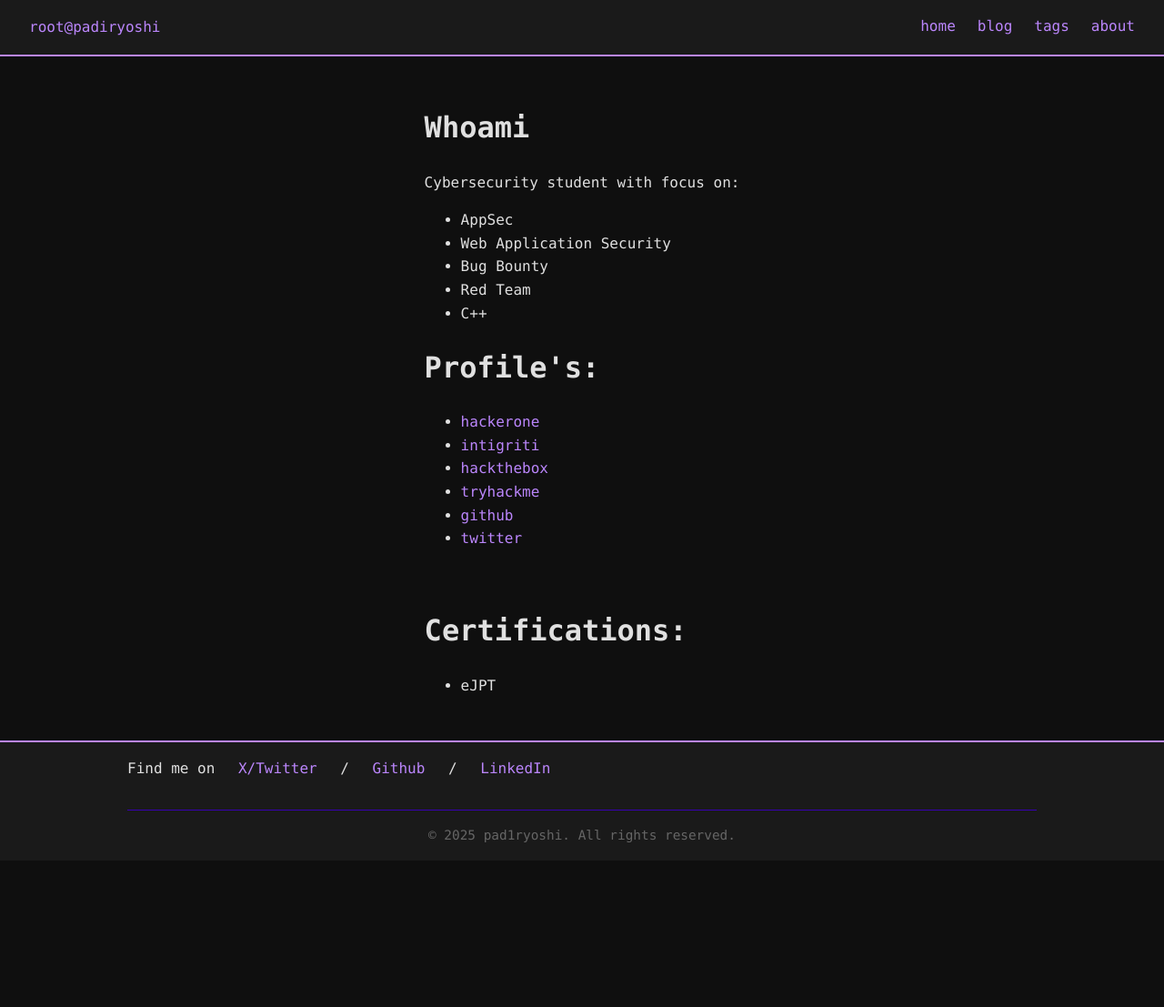
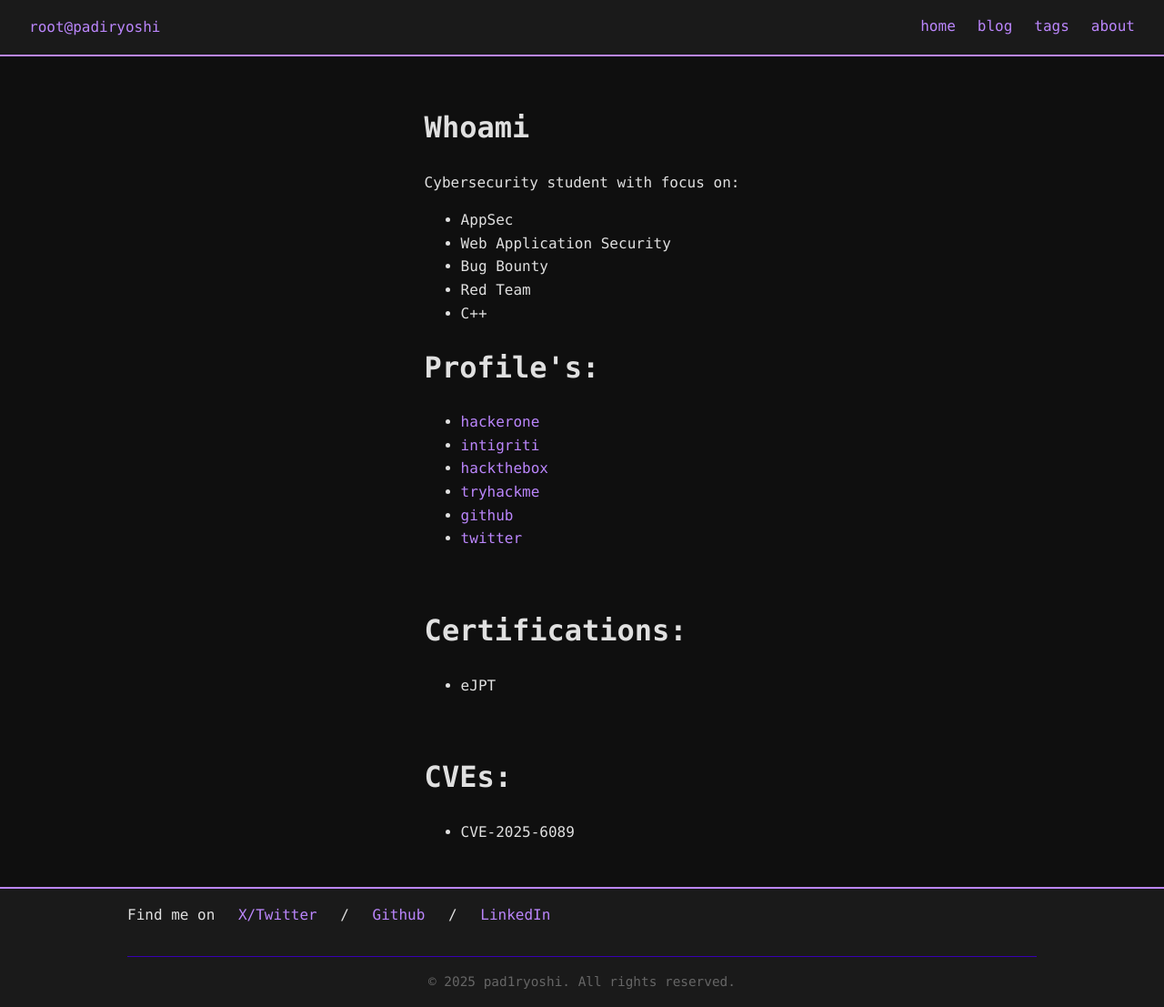
Before and after one commit to pad1ryoshi/pad1ryoshi.github.io, a Jekyll site: the page built from about/index.html, in a window 1280 px wide. Shown: the whole page at 91% size. Built offline with Jekyll 4.4.1, drawn with Linux system fonts in a browser that asks for light colours; before the commit the page ends 946 px from its top, so only the background shows below that.

Commit message:
update: new cve add. :)

```diff
--- a/about/index.html
+++ b/about/index.html
@@ -27,5 +27,9 @@ title: About
     <ul>
         <li>eJPT</li>
     </ul>
-
+    <br>
+    <h1>CVEs: </h1>
+    <ul>
+        <li>CVE-2025-6089</li>
+    </ul>
 </div>
```
